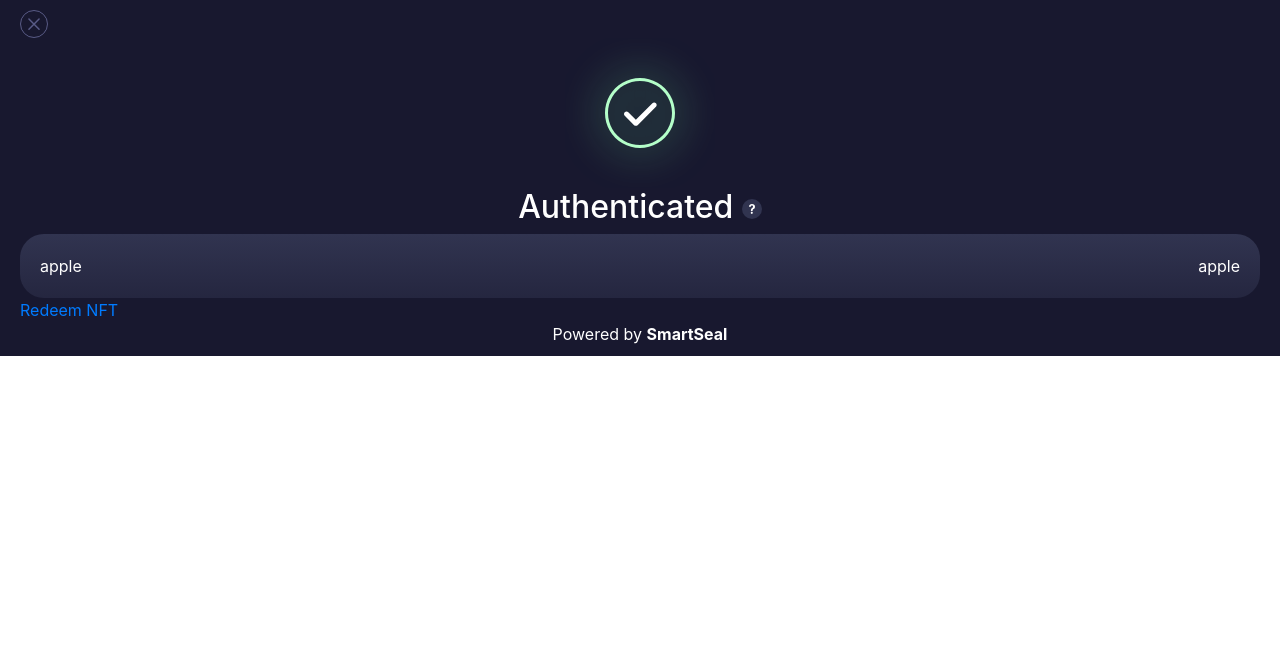
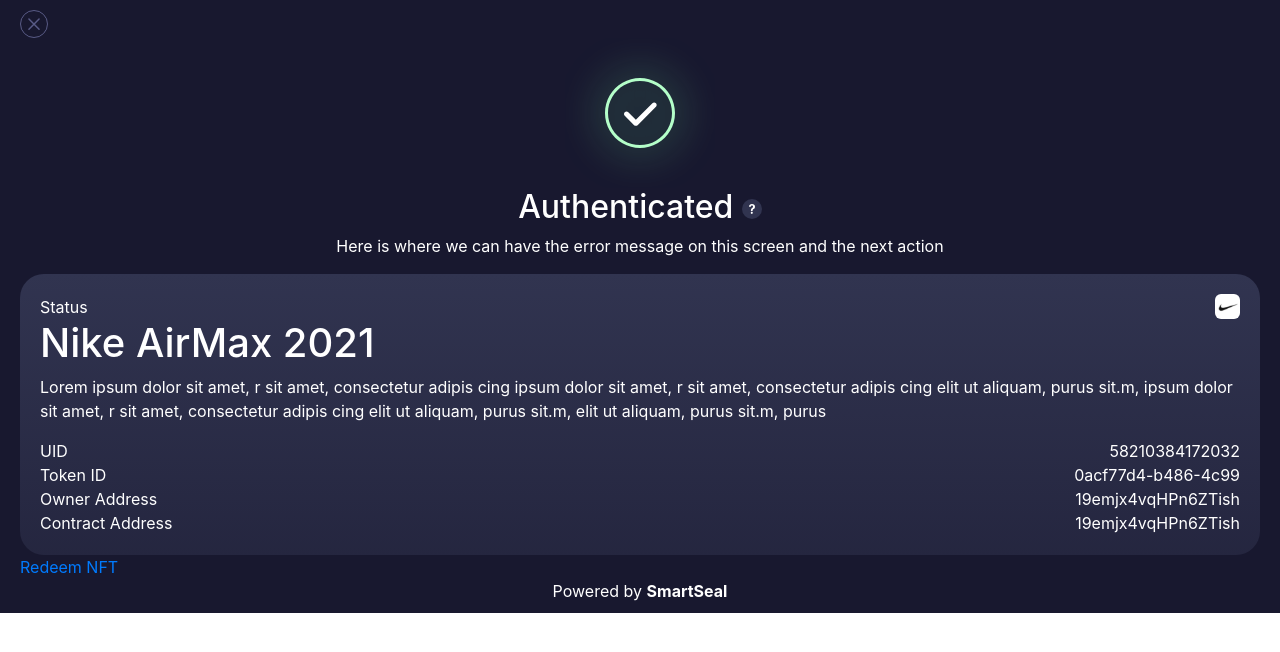
Before and after one commit to sockhodler/authentication-page, a Vue app: page /#/ in a window 1280 px wide. Shown: the top 652 px of the page. Built offline with nearby package versions, Linux system fonts and the light colour scheme.

Commit message:
feature(auth): add static content

```diff
--- a/src/components/AuthPage.vue
+++ b/src/components/AuthPage.vue
@@ -12,17 +12,38 @@
     <!-- icon header -->
     <div class="__header">
       <img src="@/assets/icons/status-success.svg" alt="Success">
-      <h2>
+      <h2 class="title">
         Authenticated
         <img src="@/assets/icons/question-dark.svg" alt="Question">
       </h2>
+      <p class="message">Here is where we can have the error message on this screen and the next action</p>
     </div>
 
     <!-- status box -->
     <div class="__status-box">
-      <div class="d-flex justify-content-between">
-        <span>apple</span>
-        <span>apple</span>
+      <div class="d-flex align-items-center justify-content-between">
+        <span class="tag">Status</span>
+        <img src="@/assets/icons/check-white.svg" alt="Checked">
+      </div>
+
+      <h1 class="item">Nike AirMax 2021</h1>
+      <p class="description">Lorem ipsum dolor sit amet, r sit amet, consectetur adipis cing ipsum dolor sit amet, r sit amet, consectetur adipis cing elit ut aliquam, purus sit.m, ipsum dolor sit amet, r sit amet, consectetur adipis cing elit ut aliquam, purus sit.m, elit ut aliquam, purus sit.m, purus</p>
+
+      <div class="d-flex align-items-center justify-content-between">
+        <div class="key">UID</div>
+        <div class="value">58210384172032</div>
+      </div>
+      <div class="d-flex align-items-center justify-content-between">
+        <div class="key">Token ID</div>
+        <div class="value">0acf77d4-b486-4c99</div>
+      </div>
+      <div class="d-flex align-items-center justify-content-between">
+        <div class="key">Owner Address</div>
+        <div class="value">19emjx4vqHPn6ZTish</div>
+      </div>
+      <div class="d-flex align-items-center justify-content-between">
+        <div class="key">Contract Address</div>
+        <div class="value">19emjx4vqHPn6ZTish</div>
       </div>
     </div>
 
```
